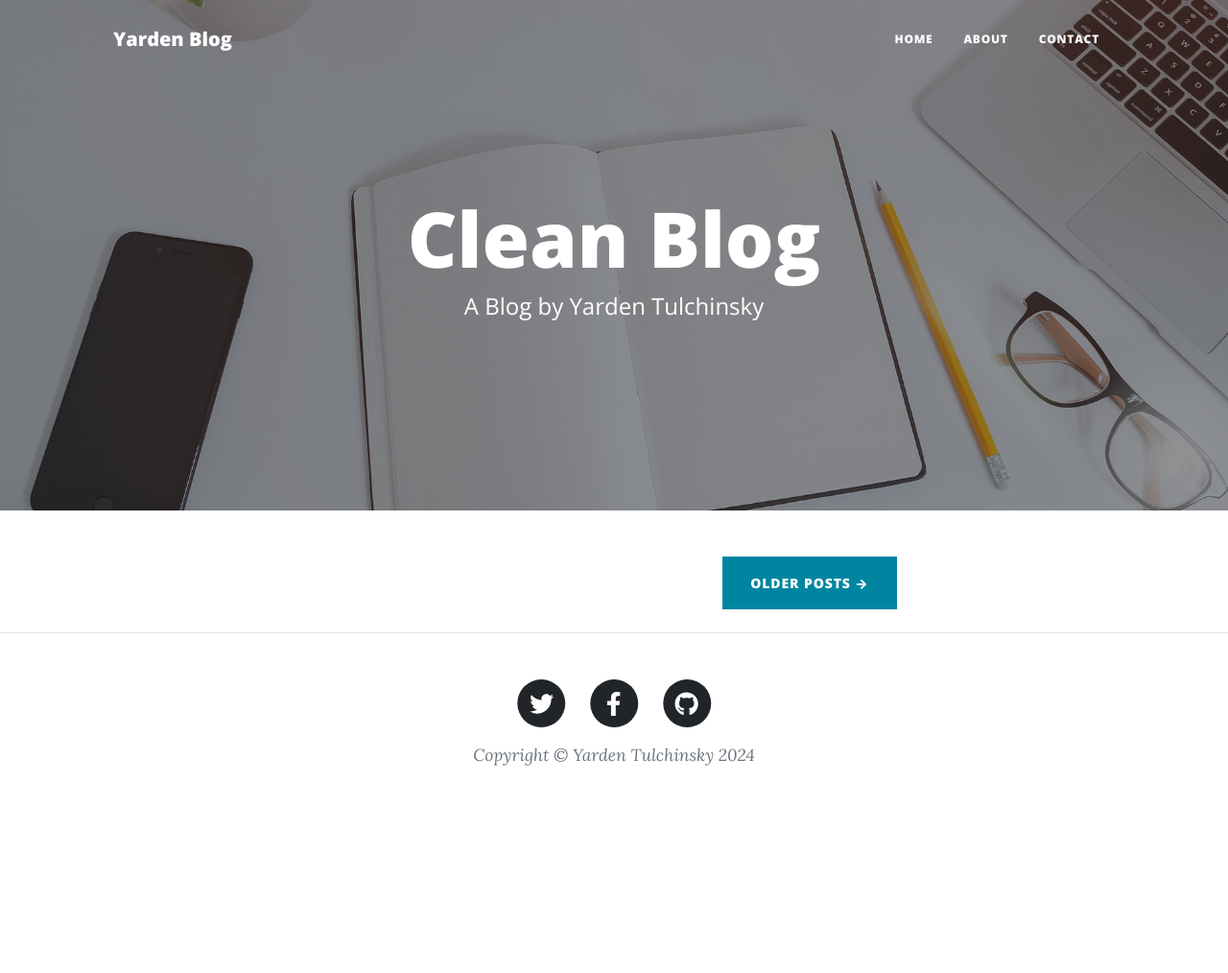
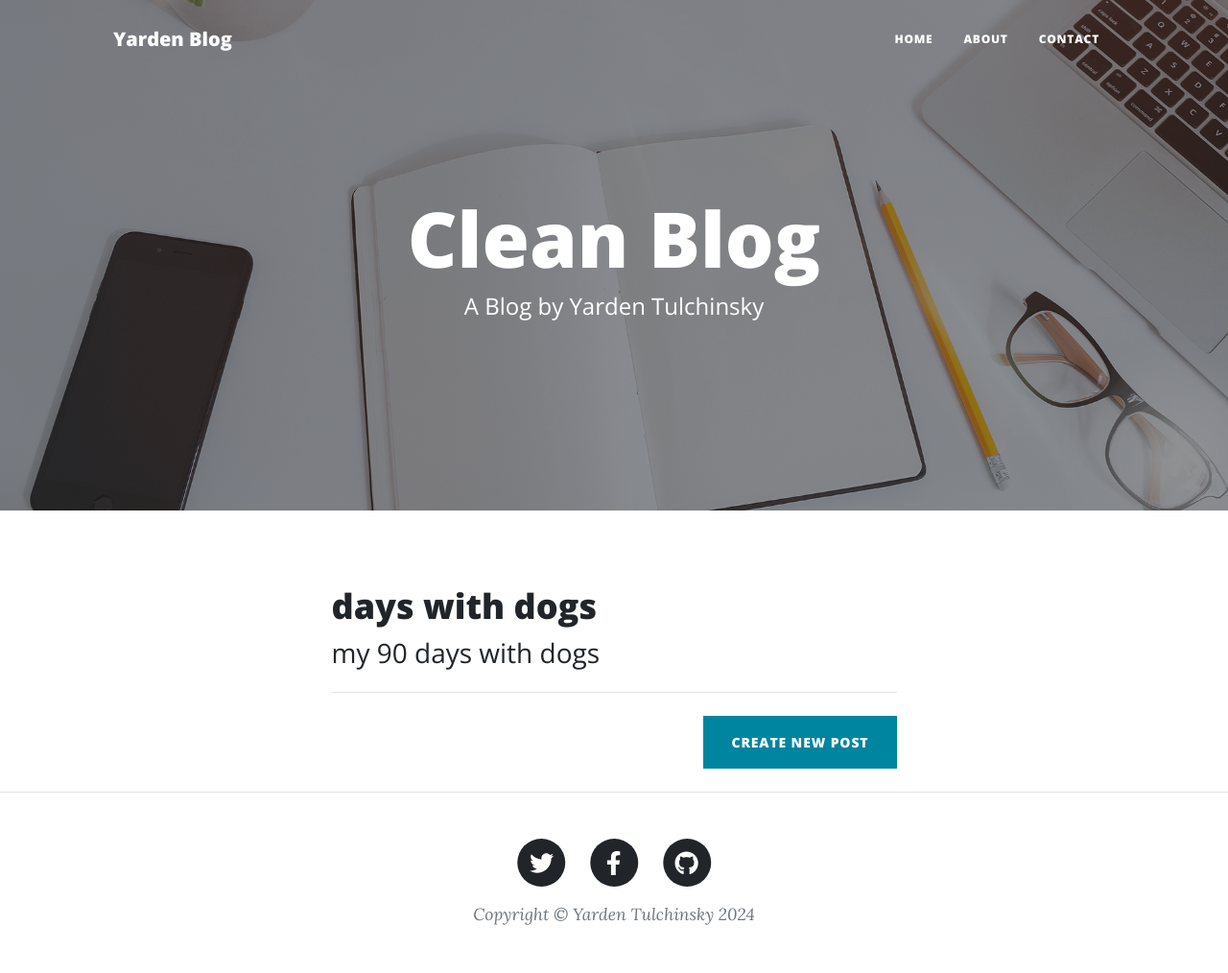
Before and after one commit to tuliz/blog, a Flask app: page / in a window 1280 px wide. Shown: the whole page at 96% size. Before the commit the page ends 798 px from the top, so only its background shows below. Run offline with Flask 3, Linux system fonts and the light colour scheme; some libraries are stand-ins or nearby versions.

Commit message:
adding use of SQLALCHEMY DB. getting all posts from db when going to homepage. getting a specific post from db when clicking on post and going to its page to view it.

```diff
--- a/main.py
+++ b/main.py
@@ -1,40 +1,60 @@
 from flask import Flask, render_template, request
 import datetime as dt
 import requests
-from post import Post
 import smtplib
+from flask_sqlalchemy import SQLAlchemy
+from sqlalchemy import String, Float, Integer
+from sqlalchemy.orm import DeclarativeBase, Mapped, mapped_column
+
+class Base(DeclarativeBase):
+    pass
+
+db = SQLAlchemy(model_class=Base)
+
 
 EMAIL=''
 PASSWORD =''
 Auth = ''
 
 app = Flask(__name__)
+app.config['SQLALCHEMY_DATABASE_URI'] = 'sqlite:///blog.db'
+db.init_app(app)
 
-response = requests.get('https://api.npoint.io/c790b4d5cab58020d391')
-response.raise_for_status()
-all_posts = response.json()
-
-posts_list: list = []
-
-for post in all_posts:
-    new_post = Post(post['id'], post['title'], post['subtitle'], post['body'])
-    posts_list.append(new_post)
+class Post(db.Model):
+    id : Mapped[int] = mapped_column(Integer, primary_key=True)
+    title : Mapped[str] = mapped_column(String(250), unique=True, nullable=False)
+    subtitle: Mapped[str] = mapped_column(String(250), nullable=False)
+    author: Mapped[str] = mapped_column(String(250), nullable=False)
+    blog_image: Mapped[str] = mapped_column(String(250), nullable=False)
+    body: Mapped[str] = mapped_column(String(250), nullable=False)
 
 
-@app.route('/')
+# with app.app_context():
+#     new_post = Post(
+#         title="days with dogs",
+#         subtitle="my 90 days with dogs",
+#         author="yarden tulchinsky",
+#         blog_image='https://www.walla.com',
+#         body='this is a post about a long 90 days with dogs'
+#     )
+#     db.session.add(new_post)
+#     db.session.commit()
+
+
+@app.route('/', methods=['GET'])
 def get_home():
     year = dt.datetime.now().year
-    return render_template('index.html', year=year, posts=posts_list)
+    all_posts = db.session.execute(db.select(Post)).scalars()
+    return render_template('index.html', year=year, posts=all_posts)
 
 
-@app.route('/post/<int:post_id>')
+@app.route('/post/<int:post_id>', methods=['GET'])
 def get_post(post_id):
-    for post in posts_list:
-        if post.id == post_id:
-            return render_template('post.html', post=post)
+    post = db.session.execute(db.select(Post).where(Post.id == post_id)).scalar()
+    return render_template('post.html', post=post)
 
 
-@app.route('/about')
+@app.route('/about', methods=['GET'])
 def get_about():
     return render_template('about.html')
 
--- a/templates/index.html
+++ b/templates/index.html
@@ -28,7 +28,7 @@
                     <hr class="my-4" />
                    {%endfor%}
                     <!-- Pager-->
-                    <div class="d-flex justify-content-end mb-4"><a class="btn btn-primary text-uppercase" href="#!">Older Posts →</a></div>
+                    <div class="d-flex justify-content-end mb-4"><a class="btn btn-primary text-uppercase" href="#!">Create New Post</a></div>
                 </div>
             </div>
         </div>
--- a/templates/post.html
+++ b/templates/post.html
@@ -20,6 +20,7 @@
                         {{post.body}}
                     </div>
                 </div>
+                <div class="d-flex justify-content-end mb-4"><a class="btn btn-primary text-uppercase" href="#!">Edit Post</a></div>
             </div>
         </article>
         {% include "footer.html" %}
```
Also changed, not shown: instance/blog.db (added).
